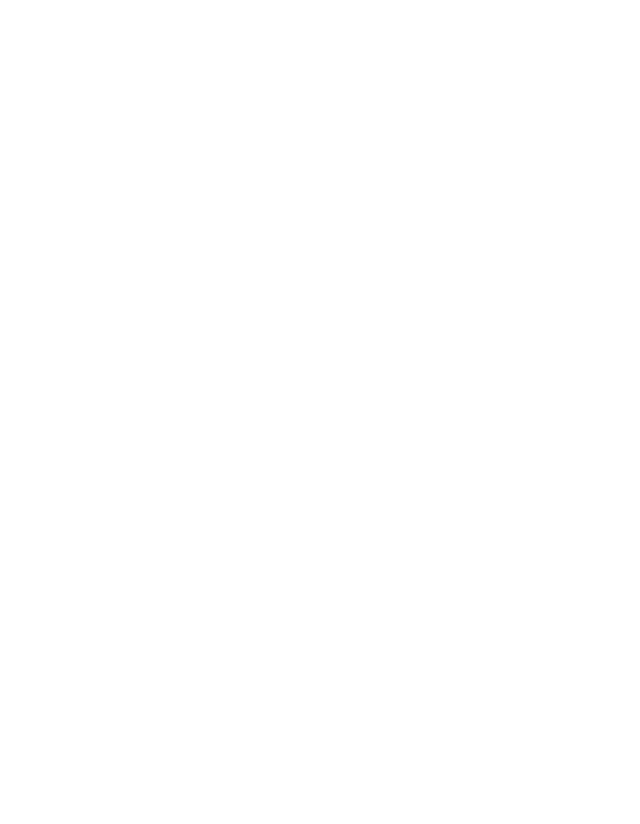
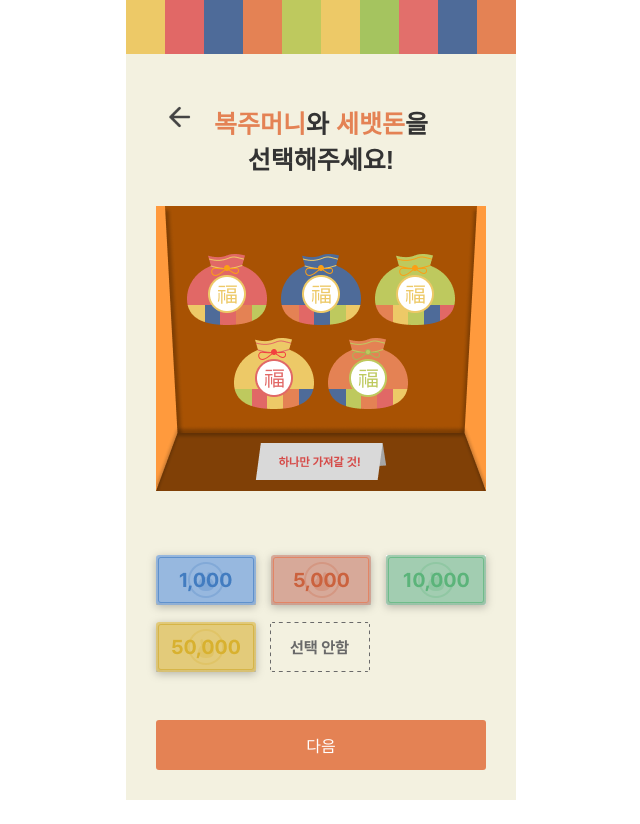
Before and after one commit to advanced-rising/LuckyRabbit2023, a React (Create React App) app: page /select in a window 1280 px wide. Before the commit this address had no page. Shown: the whole page, without its empty margins (319-959 px from the left). Before the commit the page ends 800 px from the top, so only its background shows below. Built offline with nearby package versions, Linux system fonts and the light colour scheme; a web font is replaced by a local one.

Commit message:
feat : select page

```diff
--- a/src/components/ui/Element.tsx
+++ b/src/components/ui/Element.tsx
@@ -86,6 +86,7 @@
 `;
 
 const IconButtonComponent = styled.button<{ sx: CSSObject | undefined }>`
+  padding: 0;
   border: 0;
   background-color: transparent;
   color: #000;
--- /dev/null
+++ b/src/pages/Select.tsx
@@ -0,0 +1,217 @@
+import styled from '@emotion/styled';
+import DefaultButton from 'components/button/DefaultButton';
+import {
+  BlueFannyPack,
+  GreenFannyPack,
+  OrangeFannyPack,
+  RedFannyPack,
+  YellowFannyPack,
+} from 'components/Icons/FannyPacks';
+import { Money1000, Money10000, Money5000, Money50000, MoneyNot } from 'components/Icons/Money';
+import DashboardLayout from 'components/layout/DashboardLayout';
+import { Box, IconButton, Typo } from 'components/ui/Element';
+import React, { useState } from 'react';
+import { Colors } from 'utils/Constants';
+
+const enum SELECT_PACK {
+  RED_PACK = 'RED_PACK',
+  BLUE_PACK = 'BLUE_PACK',
+  GREEN_PACK = 'GREEN_PACK',
+  YELLOW_PACK = 'YELLOW_PACK',
+  ORANGE_PACK = 'ORANGE_PACK',
+}
+
+const enum SELECT_MONEY {
+  BLUE_MONEY = 'BLUE_MONEY',
+  RED_MONEY = 'RED_MONEY',
+  GREEN_MONEY = 'GREEN_MONEY',
+  YELLOW_MONEY = 'YELLOW_MONEY',
+  NOT_SELECT = 'NOT_SELECT',
+}
+
+const Select = () => {
+  const [selectPack, setSelectPack] = useState<SELECT_PACK>();
+  const [selectMoney, setSelectMoney] = useState<SELECT_MONEY>();
+
+  return (
+    <DashboardLayout
+      back
+      title={
+        <Box sx={{ display: 'flex', justifyContent: 'center', alignItems: 'center', flexDirection: 'column' }}>
+          <Typo component={'span'} sx={{ fontSize: 25, fontWeight: 700, color: Colors.subTextB }}>
+            <Typo component={'span'} sx={{ fontSize: 25, fontWeight: 700, color: Colors.mainColor }}>
+              복주머니
+            </Typo>
+            와&nbsp;
+            <Typo component={'span'} sx={{ fontSize: 25, fontWeight: 700, color: Colors.mainColor }}>
+              세뱃돈
+            </Typo>
+            을
+          </Typo>
+          <Typo component={'span'} sx={{ fontSize: 25, fontWeight: 700, color: Colors.subTextB }}>
+            선택해주세요!
+          </Typo>
+        </Box>
+      }>
+      <Box component={'section'} sx={{ padding: '0 30px' }}>
+        <Box component={'article'} sx={{ paddingTop: '30px' }}>
+          <Box
+            sx={{
+              width: 330,
+              height: 285,
+              backgroundImage: `url('/assets/pocket-select-box-bg.png')`,
+              backgroundSize: 'cover',
+              backgroundPosition: 'center',
+              backgroundRepeat: 'no-repeat',
+            }}>
+            <Box
+              sx={{
+                display: 'flex',
+                justifyContent: 'center',
+                alignItems: 'center',
+                flexDirection: 'column',
+                gap: '10px',
+                paddingTop: '48px',
+              }}>
+              <Box sx={{ display: 'flex', justifyContent: 'center', alignItems: 'center', gap: '14px' }}>
+                <PackIconButton
+                  onClick={() => {
+                    setSelectPack(SELECT_PACK['RED_PACK']);
+                  }}>
+                  {selectPack === SELECT_PACK['RED_PACK'] && <Check />}
+                  <RedFannyPack />
+                </PackIconButton>
+                <PackIconButton
+                  onClick={() => {
+                    setSelectPack(SELECT_PACK['BLUE_PACK']);
+                  }}>
+                  {selectPack === SELECT_PACK['BLUE_PACK'] && <Check />}
+                  <BlueFannyPack />
+                </PackIconButton>
+                <PackIconButton
+                  onClick={() => {
+                    setSelectPack(SELECT_PACK['GREEN_PACK']);
+                  }}>
+                  {selectPack === SELECT_PACK['GREEN_PACK'] && <Check />}
+                  <GreenFannyPack />
+                </PackIconButton>
+              </Box>
+              <Box sx={{ display: 'flex', justifyContent: 'center', alignItems: 'center', gap: '14px' }}>
+                <PackIconButton
+                  onClick={() => {
+                    setSelectPack(SELECT_PACK['YELLOW_PACK']);
+                  }}>
+                  {selectPack === SELECT_PACK['YELLOW_PACK'] && <Check />}
+                  <YellowFannyPack />
+                </PackIconButton>
+                <PackIconButton
+                  onClick={() => {
+                    setSelectPack(SELECT_PACK['ORANGE_PACK']);
+                  }}>
+                  {selectPack === SELECT_PACK['ORANGE_PACK'] && <Check />}
+                  <OrangeFannyPack />
+                </PackIconButton>
+              </Box>
+            </Box>
+          </Box>
+        </Box>
+        <Box component={'article'} sx={{ paddingTop: '64px' }}>
+          <Box
+            sx={{
+              display: 'flex',
+              justifyContent: 'center',
+              alignItems: 'start',
+              flexDirection: 'column',
+              gap: '14px',
+            }}>
+            <Box
+              sx={{
+                display: 'flex',
+                justifyContent: 'space-between',
+                alignItems: 'center',
+                flexDirection: 'row',
+                gap: '14px',
+              }}>
+              <MoneyIconButton
+                sx={{ filter: 'drop-shadow(0px 2px 4px rgba(0, 0, 0, 0.25))' }}
+                onClick={() => {
+                  setSelectMoney(SELECT_MONEY['BLUE_MONEY']);
+                }}>
+                {selectMoney === SELECT_MONEY['BLUE_MONEY'] && <Check />}
+                <Money1000 />
+              </MoneyIconButton>
+              <MoneyIconButton
+                sx={{ filter: 'drop-shadow(0px 2px 4px rgba(0, 0, 0, 0.25))' }}
+                onClick={() => {
+                  setSelectMoney(SELECT_MONEY['RED_MONEY']);
+                }}>
+                {selectMoney === SELECT_MONEY['RED_MONEY'] && <Check />}
+                <Money5000 />
+              </MoneyIconButton>
+              <MoneyIconButton
+                sx={{ filter: 'drop-shadow(0px 2px 4px rgba(0, 0, 0, 0.25))' }}
+                onClick={() => {
+                  setSelectMoney(SELECT_MONEY['GREEN_MONEY']);
+                }}>
+                {selectMoney === SELECT_MONEY['GREEN_MONEY'] && <Check />}
+                <Money10000 />
+              </MoneyIconButton>
+            </Box>
+            <Box
+              sx={{
+                display: 'flex',
+                justifyContent: 'start',
+                alignItems: 'center',
+                flexDirection: 'row',
+                gap: '14px',
+              }}>
+              <MoneyIconButton
+                sx={{ filter: 'drop-shadow(0px 2px 4px rgba(0, 0, 0, 0.25))' }}
+                onClick={() => {
+                  setSelectMoney(SELECT_MONEY['YELLOW_MONEY']);
+                }}>
+                {selectMoney === SELECT_MONEY['YELLOW_MONEY'] && <Check />}
+                <Money50000 />
+              </MoneyIconButton>
+              <MoneyIconButton
+                onClick={() => {
+                  setSelectMoney(SELECT_MONEY['NOT_SELECT']);
+                }}>
+                {selectMoney === SELECT_MONEY['NOT_SELECT'] && <Check />}
+                <MoneyNot />
+              </MoneyIconButton>
+            </Box>
+          </Box>
+        </Box>
+        <Box sx={{ paddingTop: '45px' }} component={'article'}>
+          <DefaultButton>다음</DefaultButton>
+        </Box>
+      </Box>
+    </DashboardLayout>
+  );
+};
+
+export default Select;
+
+const Check = styled.div`
+  position: absolute;
+  top: 2px;
+  left: 0;
+  right: 0;
+  bottom: 0;
+  margin: auto;
+  width: 40px;
+  height: 40px;
+  background-image: url('/assets/check.png');
+  background-position: center;
+  background-size: cover;
+  background-repeat: no-repeat;
+`;
+
+const PackIconButton = styled(IconButton)`
+  position: relative;
+`;
+
+const MoneyIconButton = styled(IconButton)`
+  position: relative;
+`;
--- a/src/pages/Send.tsx
+++ b/src/pages/Send.tsx
@@ -1,14 +1,7 @@
-import DefaultButton from 'components/button/DefaultButton';
-import {
-  BlueFannyPack,
-  GreenFannyPack,
-  OrangeFannyPack,
-  RedFannyPack,
-  YellowFannyPack,
-} from 'components/Icons/FannyPacks';
-import { Money1000, Money10000, Money5000, Money50000, MoneyNot } from 'components/Icons/Money';
+import styled from '@emotion/styled';
+import DefaultFormField from 'components/input/DefaultFormField';
 import DashboardLayout from 'components/layout/DashboardLayout';
-import { Box, IconButton, Typo } from 'components/ui/Element';
+import { Box, Typo } from 'components/ui/Element';
 import React from 'react';
 import { Colors } from 'utils/Constants';
 
@@ -33,80 +26,21 @@
           </Typo>
         </Box>
       }>
-      <Box component={'section'}>
+      <Box component={'section'} sx={{ padding: '0 30px' }}>
         <Box component={'article'} sx={{ paddingTop: '30px' }}>
           <Box
             sx={{
               width: 330,
-              height: 285,
-              backgroundImage: `url('/assets/pocket-select-box-bg.png')`,
-              backgroundSize: 'cover',
+              height: 500,
+              backgroundImage: `url('/assets/letter-yellow_bg.png')`,
+              backgroundSize: 'contain',
               backgroundPosition: 'center',
               backgroundRepeat: 'no-repeat',
+              padding: '30px',
             }}>
-            <Box
-              sx={{
-                display: 'flex',
-                justifyContent: 'center',
-                alignItems: 'center',
-                flexDirection: 'column',
-                gap: '10px',
-                paddingTop: '48px',
-              }}>
-              <Box>
-                <IconButton>
-                  <RedFannyPack />
-                </IconButton>
-                <IconButton>
-                  <BlueFannyPack />
-                </IconButton>
-                <IconButton>
-                  <GreenFannyPack />
-                </IconButton>
-              </Box>
-              <Box>
-                <IconButton>
-                  <YellowFannyPack />
-                </IconButton>
-                <IconButton>
-                  <OrangeFannyPack />
-                </IconButton>
-              </Box>
-            </Box>
+            <DefaultFormField label='' containerStyle={{ paddingTop: '100px' }} />
+            <TextArea />
           </Box>
-        </Box>
-        <Box component={'article'} sx={{ paddingTop: '64px' }}>
-          <Box
-            sx={{
-              display: 'flex',
-              justifyContent: 'center',
-              alignItems: 'start',
-              flexDirection: 'column',
-              gap: '15px',
-            }}>
-            <Box>
-              <IconButton sx={{ filter: 'drop-shadow(0px 2px 4px rgba(0, 0, 0, 0.25))' }}>
-                <Money1000 />
-              </IconButton>
-              <IconButton sx={{ filter: 'drop-shadow(0px 2px 4px rgba(0, 0, 0, 0.25))' }}>
-                <Money5000 />
-              </IconButton>
-              <IconButton sx={{ filter: 'drop-shadow(0px 2px 4px rgba(0, 0, 0, 0.25))' }}>
-                <Money10000 />
-              </IconButton>
-            </Box>
-            <Box>
-              <IconButton sx={{ filter: 'drop-shadow(0px 2px 4px rgba(0, 0, 0, 0.25))' }}>
-                <Money50000 />
-              </IconButton>
-              <IconButton>
-                <MoneyNot />
-              </IconButton>
-            </Box>
-          </Box>
-        </Box>
-        <Box sx={{ paddingTop: '45px' }} component={'article'}>
-          <DefaultButton>다음</DefaultButton>
         </Box>
       </Box>
     </DashboardLayout>
@@ -114,3 +48,11 @@
 };
 
 export default Send;
+
+const TextArea = styled.textarea`
+  width: 100%;
+  min-height: 200px;
+  resize: none;
+  background-color: transparent;
+  overflow-y: hidden;
+`;
--- a/src/routes/AppRoutes.tsx
+++ b/src/routes/AppRoutes.tsx
@@ -1,4 +1,5 @@
 import Home from 'pages/Home';
+import Select from 'pages/Select';
 import Send from 'pages/Send';
 import SignUp from 'pages/SignUp';
 import React from 'react';
@@ -9,6 +10,7 @@
     <Routes>
       <Route path='/' element={<Home />}></Route>
       <Route path='/signup' element={<SignUp />}></Route>
+      <Route path='/select' element={<Select />}></Route>
       <Route path='/send' element={<Send />}></Route>
     </Routes>
   );
```
Also changed, not shown: src/components/input/DefaultFormField.tsx (+6 -4 lines), public/assets/check.png (added).
